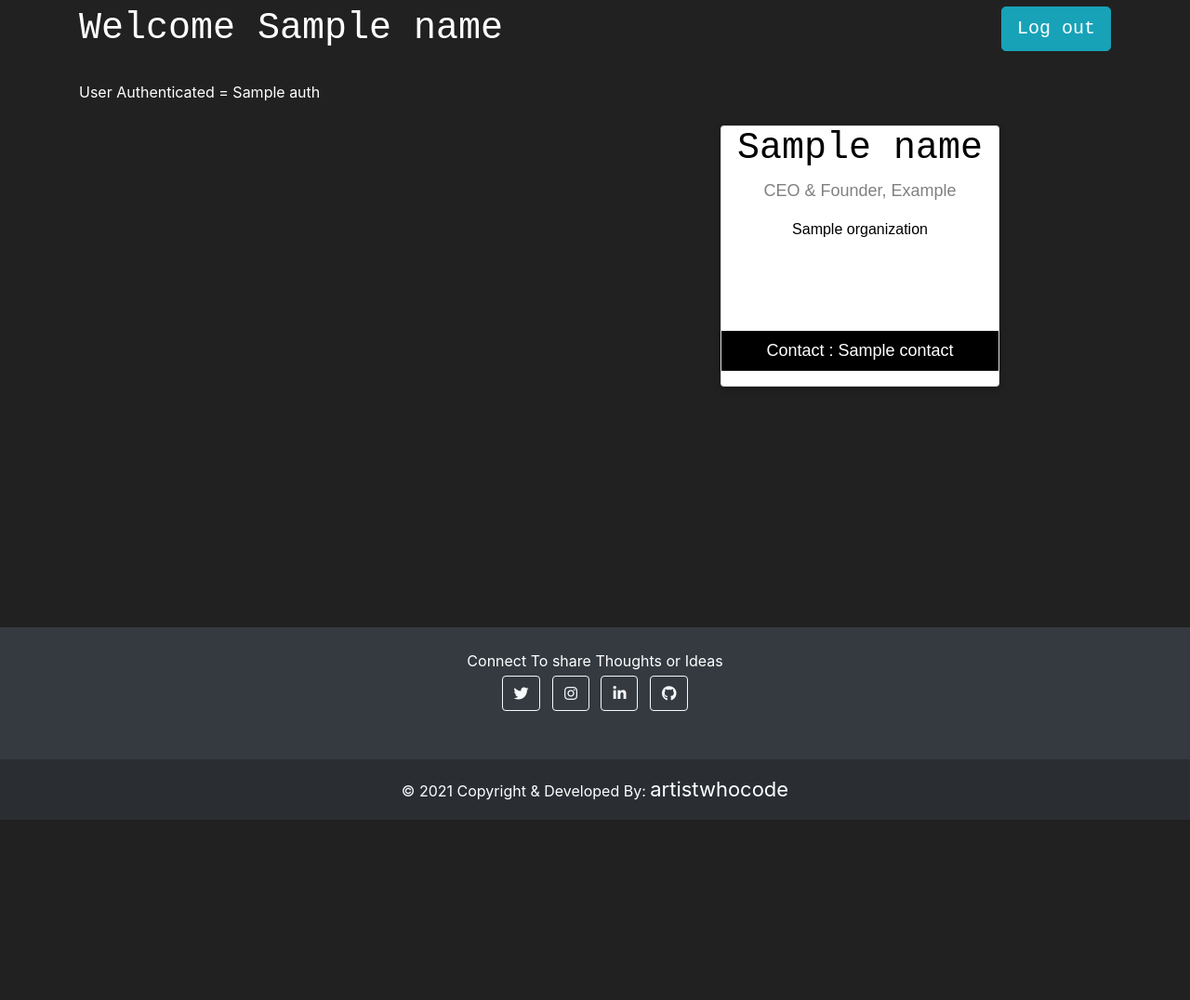
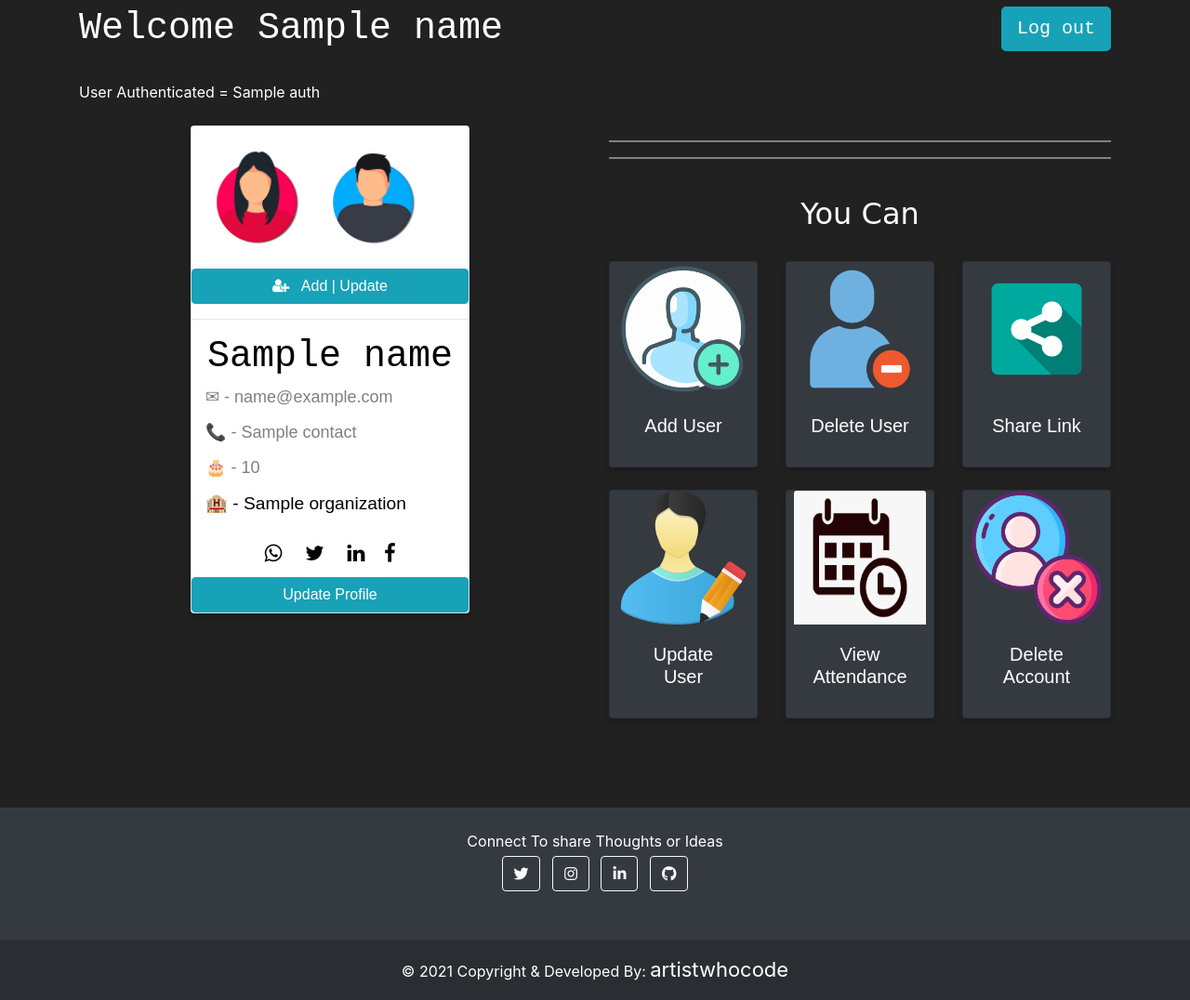
Before and after one commit to siddharthverma-1607/AttendanceOne, a Django app: template attendanceOne/login/templates/login/userSpace.html in a window 1280 px wide. Shown: the part 65-1141 px from the top of the page at 93% size. Before the commit the page ends 947 px from the top, so only its background shows below. Run offline with Django 3.2, Linux system fonts and the light colour scheme; the template is opened without the code that fills it: most values are stand-ins (such as "Sample title", 1, 10 or a date in 2020); some libraries are stand-ins or nearby versions.

Commit message:
userSpace Updated

```diff
--- a/attendanceOne/login/templates/login/userSpace.html
+++ b/attendanceOne/login/templates/login/userSpace.html
@@ -1,6 +1,6 @@
 {% extends 'main/base.html' %}
 {% block title %}
-About
+UserSpace
 {% endblock %}
 
 {% block head %}
@@ -18,17 +18,8 @@ About
     font-size: 18px;
   }
 
-  button {
-    border: none;
-    outline: 0;
-    display: inline-block;
-    padding: 8px;
-    color: white;
-    background-color: #000;
-    text-align: center;
-    cursor: pointer;
-    width: 100%;
-    font-size: 18px;
+  p {
+    text-align: left;
   }
 
   a {
@@ -37,7 +28,6 @@ About
     color: black;
   }
 
-  button:hover,
   a:hover {
     opacity: 0.7;
   }
@@ -63,37 +53,129 @@ About
     </a></h1>
 
   <br>User Authenticated = {{ auth }}
-  <br><br>
+  <br>
+</div>
 
+<!-- About Start --><br>
+<section class="about-area pt-100 pb-95">
+  <div class="container">
+    <div class="row">
+      <div class="col-md-6 col-sm-12 col-xs-12">
 
+        <!-- Adding Login-User Info -->
+        <div class="card" style="line-height: normal;">
+          {% load static %}
+          <img src="{% static 'login/userDefault.jpg' %}" alt="{{ name }}" style="width:100%">
+          <button type="button" class="btn btn-info"><i class="fa fa-user-plus" aria-hidden="true"></i>
+            &nbsp; Add | Update </button>
+          <hr>
+          <div class="container">
+            <h1 style="color: black;">{{ name }}</h1>
+            <p class="title">✉ - {{ email }}</p>
+            <p class="title"> 📞 - {{ contact }}</p>
+            <p class="title"> 🎂 - {{ age }}</p>
+            <p style="color: black; font-size: larger;"> 🏨 - {{ organization }}</p>
+          </div>
 
-  <div class="row">
-    <!-- Left Column of page -->
-    <div class="col">
-      <!-- 1 of 2 -->
+          <div style="margin: 15px 0; line-height: 80%;">
+            <a href="#"><i class="fa fa-whatsapp" aria-hidden="true"></i></a> &emsp;
+            <a href="#"><i class="fa fa-twitter" aria-hidden="true"></i></a> &emsp;
+            <a href="#"><i class="fa fa-linkedin" aria-hidden="true"></i></a>&emsp;
+            <a href="#"><i class="fa fa-facebook" aria-hidden="true"></i></a>
+          </div>
 
+          <button class="btn btn-info" type="button">Update Profile</button>
+        </div>
 
-    </div>
-    <!-- Right Column of page -->
-    <div class="col">
-      <!-- 2 of 2 -->
-      <!-- Adding Login-User Info -->
-      <div class="card">
-        <!-- <img src="/w3images/team2.jpg" alt="John" style="width:100%"> -->
-        <h1 style="color: black;">{{ name }}</h1>
-        <p class="title">CEO & Founder, Example</p>
-        <p style="color: black;">{{ organization }}</p>
-        <div style="margin: 24px 0;">
-          <a href="#"><i class="fa fa-dribbble"></i></a>
-          <a href="#"><i class="fa fa-twitter"></i></a>
-          <a href="#"><i class="fa fa-linkedin"></i></a>
-          <a href="#"><i class="fa fa-facebook"></i></a>
+      </div>
+
+      <!-- 2 column | bottom tier  -->
+      <div class="col-md-6 col-sm-12 col-xs-12">
+        <div class="about-content">
+          <hr style="height:2px;border-width:0;color:gray;background-color:gray">
+          <hr style="height:2px;border-width:0;color:gray;background-color:gray">
+          <br>
+          <h2 style=" font-family: 'Brush Script MT', cursive; text-align: center;">You Can </h2><br>
+
+          <!-- User Functions -->
+          <div class="row">
+            <div class="col-lg-4 col-md-12 mb-4 mb-lg-0">
+              <div class="card bg-dark" style="width: 10em">
+                {% load static %}
+                <img class="card-img-top mx-auto" src="{% static 'login/addUser.png' %}" width="144px" height="144px"
+                  class="rounded mb-4" alt="" />
+                <div class="card-body">
+                  <h5 class="card-title">Add User</h5>
+                  <a href="#" class="stretched-link"></a>
+                </div>
+              </div>
+
+              <br>
+              <div class="card bg-dark" style="width: 10em">
+                {% load static %}
+                <img class="card-img-top mx-auto" src="{% static 'login/updateUser.png' %}" width="144px" height="144px"
+                  class="rounded mb-4" alt="" />
+                <div class="card-body">
+                  <h5 class="card-title">Update<br> User</h5>
+                  <a href="#" class="stretched-link"></a>
+                </div>
+              </div>
+
+            </div>
+
+            <div class="col-lg-4 mb-4 mb-lg-0">
+
+              <div class="card bg-dark" style="width: 10em">
+                {% load static %}
+                <img class="card-img-top mx-auto" src="{% static 'login/deleteUser.png' %}" width="144px" height="144px"
+                  class="rounded mb-4" alt="" />
+                <div class="card-body">
+                  <h5 class="card-title">Delete User</h5>
+                  <a href="#" class="stretched-link"></a>
+                </div>
+              </div>
+
+              <br>
+              <div class="card bg-dark" style="width: 10em">
+                {% load static %}
+                <img class="card-img-top mx-auto" src="{% static 'login/viewAttendance.png' %}" width="144px"
+                  height="144px" class="rounded mb-4" alt="" />
+                <div class="card-body">
+                  <h5 class="card-title">View Attendance</h5>
+                  <a href="#" class="stretched-link"></a>
+                </div>
+              </div>
+            </div>
+
+            <div class="col-lg-4 mb-4 mb-lg-0">
+              <div class="card bg-dark" style="width: 10em">
+                {% load static %}
+                <img class="card-img-top mx-auto" src="{% static 'login/generateLink.png' %}" width="144px"
+                  height="144px" class="rounded mb-4" alt="" />
+                <div class="card-body">
+                  <h5 class="card-title">Share Link</h5>
+                  <a href="#" class="stretched-link"></a>
+                </div>
+              </div>
+
+              <br>
+              <div class="card bg-dark" style="width: 10em">
+                {% load static %}
+                <img class="card-img-top mx-auto" src="{% static 'login/deleteAccount.png' %}" width="144px"
+                  height="144px" class="rounded mb-4" alt="" />
+                <div class="card-body">
+                  <h5 class="card-title">Delete Account</h5>
+                  <a href="#" class="stretched-link"></a>
+                </div>
+              </div>
+
+            </div>
+          </div>
+
         </div>
-        <p><button>Contact : {{ contact }}</button></p>
       </div>
     </div>
   </div>
-
-</div>
-
+</section>
+<!-- About End -->
 {% endblock %}
--- a/attendanceOne/main/templates/main/base.html
+++ b/attendanceOne/main/templates/main/base.html
@@ -36,8 +36,9 @@
   <!-- Bootstrap CSS -->
   <link rel="stylesheet" href="https://cdn.jsdelivr.net/npm/bootstrap@4.5.3/dist/css/bootstrap.min.css"
     integrity="sha384-TX8t27EcRE3e/ihU7zmQxVncDAy5uIKz4rEkgIXeMed4M0jlfIDPvg6uqKI2xXr2" crossorigin="anonymous" />
-  <script
-    type="text/javascript"> (function () { var css = document.createElement('link'); css.href = 'https://use.fontawesome.com/releases/v5.1.0/css/all.css'; css.rel = 'stylesheet'; css.type = 'text/css'; document.getElementsByTagName('head')[0].appendChild(css); })();</script>
+  <script type="text/javascript"> (function () { var css = document.createElement('link'); css.href = 'https://use.fontawesome.com/releases/v5.1.0/css/all.css'; css.rel = 'stylesheet'; css.type = 'text/css'; document.getElementsByTagName('head')[0].appendChild(css); })();
+    (function () { var css = document.createElement('link'); css.href = 'https://cdnjs.cloudflare.com/ajax/libs/font-awesome/4.7.0/css/font-awesome.min.css'; css.rel = 'stylesheet'; css.type = 'text/css'; document.getElementsByTagName('head')[0].appendChild(css); })();
+  </script>
   <title>
     {% block title %}
     {% endblock %}
--- a/attendanceOne/register/registerDAO.py
+++ b/attendanceOne/register/registerDAO.py
@@ -30,6 +30,11 @@ def addNewUser(userObject):
         'contact': userObject.contact,
         'organization': userObject.organization,
         'age': userObject.age,
+        # 'dob' : ,
+        # 'facebook_link':'#',
+        # 'twitter_link':'#',
+        # 'linkdin_link' : '#',
+        # 'whatsapp_link' : '#',
         'password': userObject.password
     }
 
```
Also changed, not shown: attendanceOne/login/static/login/addUser.png (added), attendanceOne/login/static/login/deleteAccount.png (added), attendanceOne/login/static/login/deleteUser.png (added), attendanceOne/login/static/login/generateLink.png (added), attendanceOne/login/static/login/updateUser.png (added), attendanceOne/login/static/login/userDefault.jpg (added), attendanceOne/login/static/login/viewAttendance.png (added).
